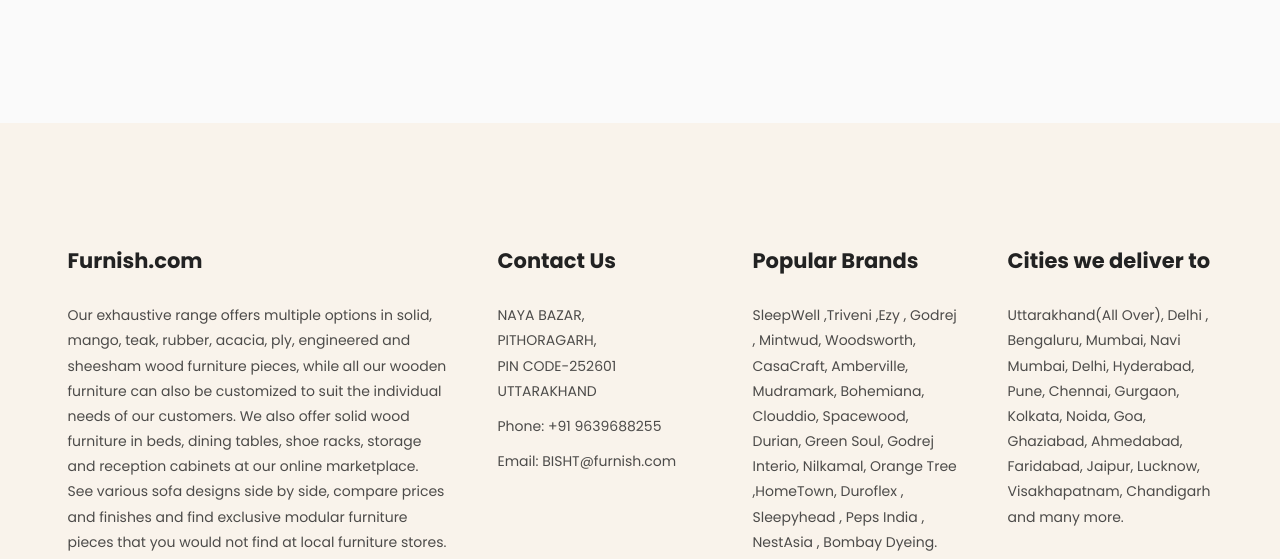
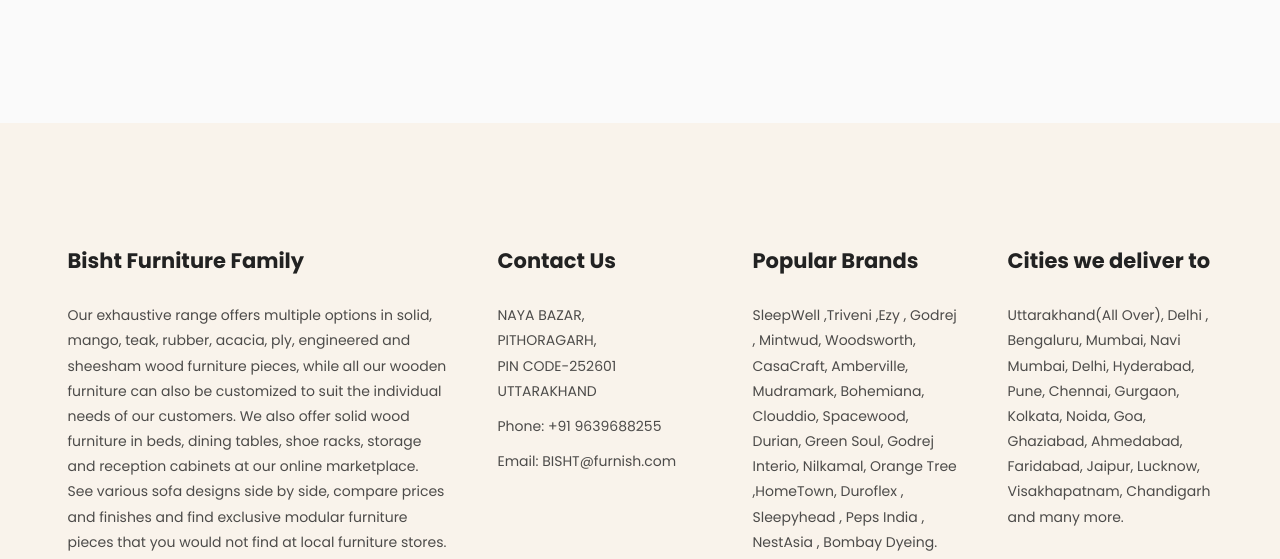
Before and after one commit to SAUMYA-SINGH-BISHT/Bisht-Furniture, a plain HTML site: page index.html in a window 1280 px wide. Shown: the part 5189-5748 px from the top of the page. Drawn offline with nearby package versions, Linux system fonts and the light colour scheme.

Commit message:
file updated

```diff
--- a/index.html
+++ b/index.html
@@ -450,7 +450,7 @@
             <div class = "container">
                 <div class = "footer-content py grid text-center">
                     <div class = "footer-item">
-                        <h3>Furnish.com</h3>
+                        <h3>Bisht Furniture Family</h3>
                         <p class = "text">Our exhaustive range offers multiple options in solid, mango, teak, rubber, acacia, ply, engineered and sheesham wood furniture pieces, while all our wooden furniture can also be customized to suit the individual needs of our customers. We also offer solid wood furniture in beds, dining tables, shoe racks, storage and reception cabinets at our online marketplace. See various sofa designs side by side, compare prices and finishes and find exclusive modular furniture pieces that you would not find at local furniture stores.</p>
                         <ul class = "social-links flex">
                             <li>
```
